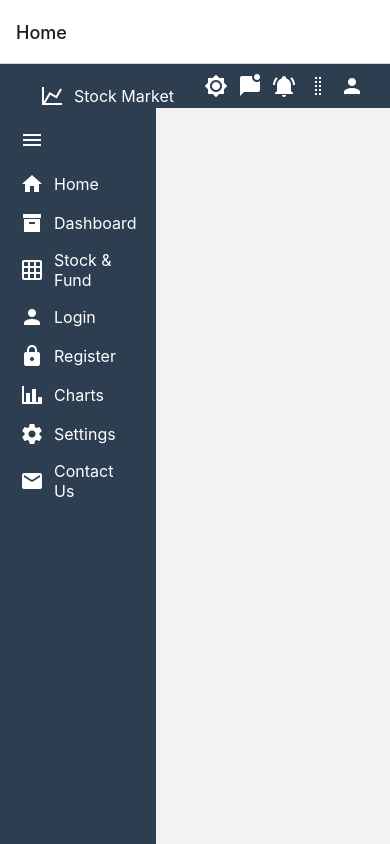
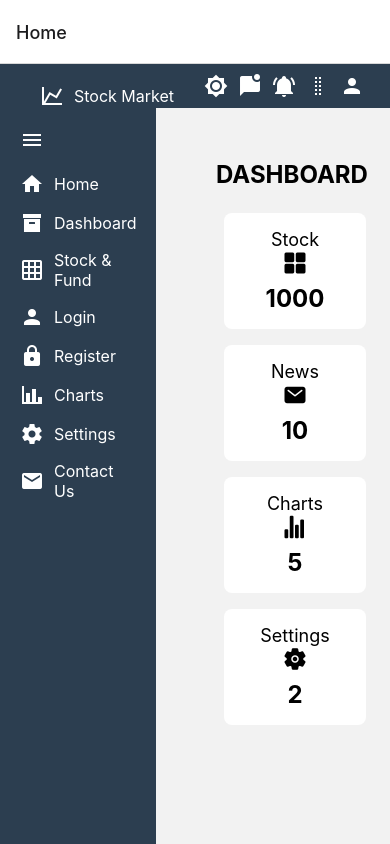
Before and after one commit to akhilesh-sahu12/stocks-market, a React Native app: screen / in a window 390 px wide. Built offline with nearby package versions, Linux system fonts and the light colour scheme.

Commit message:
modify home page

```diff
--- a/App.js
+++ b/App.js
@@ -1,13 +1,10 @@
-// App.js
 import { NavigationContainer } from '@react-navigation/native';
 import { createStackNavigator } from '@react-navigation/stack';
 import RegistrationScreen from './app/RegistrationScreen';
 import LoginScreen from './app/LoginScreen';
-import Sidebar from './app/home/Sidebar';
 import Layout from './app/home/Layout'
 import { ThemeProvider } from './app/context/ThemeContext';
 import Dashboard from './app/home/Dashboard.js';
-import Header from './app/home/Header.js';
 
 
 const Stack = createStackNavigator();
--- a/app/LoginScreen.js
+++ b/app/LoginScreen.js
@@ -1,4 +1,3 @@
-// LoginScreen.js
 import React, { useState } from 'react';
 import { View, Text, TextInput, Button, StyleSheet } from 'react-native';
 import Layout from './home/Layout'
@@ -8,13 +7,8 @@ const LoginScreen = ({ navigation }) => {
   const [password, setPassword] = useState('');
 
   const handleLogin = () => {
-    // Implement your login logic here
-    // For simplicity, we'll just log the entered data for now
     console.log('Email:', email);
     console.log('Password:', password);
-
-    // Navigate to another screen after login if needed
-    // navigation.navigate('Home');
   };
 
   return (
--- a/app/RegistrationScreen.js
+++ b/app/RegistrationScreen.js
@@ -1,4 +1,3 @@
-// RegistrationScreen.js
 import React, { useState } from 'react';
 import { View, Text, TextInput, Button, StyleSheet } from 'react-native';
 
@@ -8,14 +7,9 @@ const RegistrationScreen = ({ navigation }) => {
   const [password, setPassword] = useState('');
 
   const handleRegister = () => {
-    // Implement your registration logic here
-    // For simplicity, we'll just log the entered data for now
     console.log('Username:', username);
     console.log('Email:', email);
     console.log('Password:', password);
-
-    // Navigate to another screen after registration if needed
-    // navigation.navigate('Home');
     navigation.navigate('Login');
   };
 
--- a/app/context/ThemeContext.js
+++ b/app/context/ThemeContext.js
@@ -1,4 +1,3 @@
-// ThemeContext.js
 import React, { createContext, useContext, useState } from 'react';
 
 const ThemeContext = createContext();
@@ -9,8 +8,8 @@ export const useTheme = () => {
 
 export const ThemeProvider = ({ children }) => {
   const [theme, setTheme] = useState({
-    background: '#282c34', // Set your desired background color
-    text: 'white', // Set your desired text color
+    background: '#282c34',
+    text: 'white',
   });
 
   const toggleTheme = () => {
--- a/app/home/Dashboard.js
+++ b/app/home/Dashboard.js
@@ -3,7 +3,6 @@ import React from 'react';
 import { View, StyleSheet } from 'react-native';
 import { Card, Title, Paragraph } from 'react-native-paper';
 import { LineChart } from 'react-native-chart-kit';
-import Layout from './Layout';
 
 const Dashboard = () => {
   // Dummy data for the line chart
--- a/app/home/Header.js
+++ b/app/home/Header.js
@@ -9,13 +9,13 @@ const Header = ({ toggleTheme }) => {
   return (
     <View style={styles.header}>
       <View style={styles.headerLeft}>
-        {/* Add your left side elements here */}
+        {/* Add left side elements here */}
         <TouchableOpacity>
           <Icon name="select-search" size={24} color="white" />
         </TouchableOpacity>
       </View>
       <View style={styles.headerRight}>
-        {/* Add your right side elements here */}
+        {/* Add right side elements here */}
         <TouchableOpacity onPress={toggleTheme} style={styles.icon}>
           <Icon name="brightness-7" size={24} color="white" />
         </TouchableOpacity>
@@ -43,12 +43,12 @@ const styles = StyleSheet.create({
     alignItems: 'center',
     paddingVertical: 10,
     paddingHorizontal: 16,
-    backgroundColor: '#2c3e50', // Change this to your desired header color
-    width: '70%', // Fixed 70% width
+    backgroundColor: '#2c3e50',
+    width: '70%',
     position: 'absolute',
     top: 0,
-    left: '30%', // Align with the right edge of the sidebar
-    zIndex: 0, // Place the header behind the sidebar
+    left: '30%',
+    zIndex: 0,
   },
   headerLeft: {
     flexDirection: 'row',
--- /dev/null
+++ b/app/home/Home.js
@@ -0,0 +1,91 @@
+import React from "react";
+import { View, Text, StyleSheet } from "react-native";
+import {
+  Ionicons,
+} from "@expo/vector-icons";
+
+function Home() {
+  return (
+    <View style={styles.mainContainer}>
+      <View style={styles.mainTitle}>
+        <Text style={styles.titleText}>DASHBOARD</Text>
+      </View>
+
+      <View style={styles.mainCards}>
+        <View style={styles.card}>
+          <View style={styles.cardInner}>
+            <Text style={styles.cardText}>Stock</Text>
+            <Ionicons name="md-grid" size={24} color="black" style={styles.cardIcon} />
+          </View>
+          <Text style={styles.cardValue}>1000</Text>
+        </View>
+        <View style={styles.card}>
+          <View style={styles.cardInner}>
+            <Text style={styles.cardText}>News</Text>
+            <Ionicons name="md-mail" size={24} color="black" style={styles.cardIcon} />
+          </View>
+          <Text style={styles.cardValue}>10</Text>
+        </View>
+        <View style={styles.card}>
+          <View style={styles.cardInner}>
+            <Text style={styles.cardText}>Charts</Text>
+            <Ionicons name="md-stats-chart" size={24} color="black" style={styles.cardIcon} />
+          </View>
+          <Text style={styles.cardValue}>5</Text>
+        </View>
+        <View style={styles.card}>
+          <View style={styles.cardInner}>
+            <Text style={styles.cardText}>Settings</Text>
+            <Ionicons name="md-settings" size={24} color="black" style={styles.cardIcon} />
+          </View>
+          <Text style={styles.cardValue}>2</Text>
+        </View>
+      </View>
+    </View>
+  );
+}
+
+const styles = StyleSheet.create({
+  mainContainer: {
+    flex: 1,
+    padding: 16,
+    marginLeft:200,
+    marginTop:80,
+  },
+  mainTitle: {
+    marginBottom: 16,
+  },
+  titleText: {
+    fontSize: 24,
+    fontWeight: "bold",
+  },
+  mainCards: {
+    flexDirection: "column",
+    justifyContent: "space-between",
+  },
+  card: {
+    flex: 1,
+    backgroundColor: "#fff",
+    borderRadius: 8,
+    padding: 16,
+    margin: 8,
+    alignItems: "center",
+  },
+  cardInner: {
+    flexDirection: "column",
+    alignItems: "center",
+    marginBottom: 8,
+  },
+  cardText: {
+    fontSize: 18,
+  },
+  cardIcon: {
+    fontSize: 24,
+  },
+  cardValue: {
+    fontSize: 24,
+    fontWeight: "bold",
+  },
+});
+
+export default Home;
--- a/app/home/Layout.js
+++ b/app/home/Layout.js
@@ -1,8 +1,10 @@
 // Layout.js
 import React from 'react';
 import { View, StyleSheet, SafeAreaView } from 'react-native';
+import { Card, Title, Paragraph } from 'react-native-paper';
 import Sidebar from './Sidebar';
 import Header from './Header';
+import Home from './Home';
 import Constants from 'expo-constants';//to obtain the height of the status bar, including any notch or other screen features on the device
 
 const Layout = ({ children }) => {
@@ -11,6 +13,7 @@ const Layout = ({ children }) => {
     <View style={styles.container}>
       <Header />
       <Sidebar />
+      <Home/>
       <View style={styles.content}>{children}</View>
     </View>
     </SafeAreaView>
@@ -20,7 +23,7 @@ const Layout = ({ children }) => {
 const styles = StyleSheet.create({
   container: {
     flex: 1,
-    flexDirection: 'column', // Change 'row' to 'column'
+    flexDirection: 'column',
   },
   content: {
     flex: 1,
```
Also changed, not shown: app/home/Sidebar.js (+3 -151 lines).
